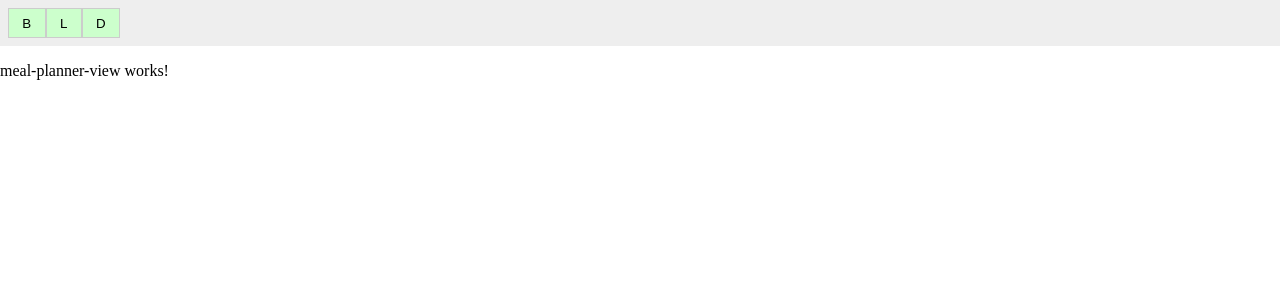
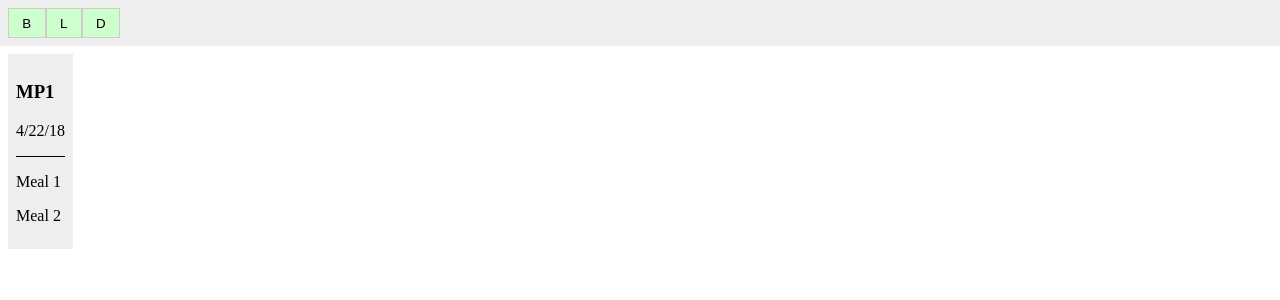
Before and after one commit to ManojBahuguna/Angular-Mealplanner, an Angular app: page / in a window 1280 px wide. Shown: the top 300 px of the page. Built offline with nearby package versions, Linux system fonts and the light colour scheme.

Commit message:
Added functionality to filter events by TimeSlot

```diff
--- a/src/app/app.component.html
+++ b/src/app/app.component.html
@@ -1 +1 @@
-<app-meal-planner></app-meal-planner>
+<app-meal-planner [name]="name" [events]="events"></app-meal-planner>
--- a/src/app/app.component.ts
+++ b/src/app/app.component.ts
@@ -6,5 +6,9 @@ import { Component } from '@angular/core';
   styleUrls: ['./app.component.css']
 })
 export class AppComponent {
-
+  name = 'MP1';
+  events = [
+    {id: 1, name: 'Meal 1', date: new Date('22 April 2018')},
+    {id: 2, name: 'Meal 2', date: new Date()},
+  ];
 }
--- a/src/app/meal-planner/meal-planner-toolbar/meal-planner-toolbar.component.ts
+++ b/src/app/meal-planner/meal-planner-toolbar/meal-planner-toolbar.component.ts
@@ -1,4 +1,5 @@
-import { Component, Input } from '@angular/core';
+import { Component, Input, Output } from '@angular/core';
+import Config from '../models/Config';
 
 @Component({
   selector: 'app-meal-planner-toolbar',
@@ -6,7 +7,7 @@ import { Component, Input } from '@angular/core';
   styleUrls: ['./meal-planner-toolbar.component.css']
 })
 export class MealPlannerToolbarComponent {
-  @Input() config:Object;
+  @Input() config:Config;
 
   constructor() { }
 
--- a/src/app/meal-planner/meal-planner-view/meal-planner-cell/meal-planner-cell.component.css
+++ b/src/app/meal-planner/meal-planner-view/meal-planner-cell/meal-planner-cell.component.css
@@ -0,0 +1,10 @@
+.calendar-cell {
+  background-color: #eee;
+  display: inline-block;
+  padding: 0.5em;
+  margin: 0.5em;
+}
+
+.calendar-cell header {
+  border-bottom: 1px solid;
+}
--- a/src/app/meal-planner/meal-planner-view/meal-planner-cell/meal-planner-cell.component.html
+++ b/src/app/meal-planner/meal-planner-view/meal-planner-cell/meal-planner-cell.component.html
@@ -1,3 +1,20 @@
-<p>
-  meal-planner-cell works!
-</p>
+<section class="calendar-cell">
+  <header>
+    <h3>{{config.name}}</h3>
+    <p class="calendar-date-info">
+      <span *ngIf="showDate">{{date | date: 'shortDate'}}</span>
+      <span *ngIf="showDay">{{date | date: 'E'}}</span>
+    </p>
+  </header>
+  <div class="content">
+    <div *ngIf="config.breakfast">
+      <p *ngFor="let meal of breakfastMeals" >{{meal.name}}</p>
+    </div>
+    <div *ngIf="config.lunch">
+      <p *ngFor="let meal of lunchMeals" >{{meal.name}}</p>
+    </div>
+    <div *ngIf="config.dinner">
+      <p *ngFor="let meal of dinnerMeals" >{{meal.name}}</p>
+    </div>
+  </div>
+</section>
--- a/src/app/meal-planner/meal-planner-view/meal-planner-cell/meal-planner-cell.component.ts
+++ b/src/app/meal-planner/meal-planner-view/meal-planner-cell/meal-planner-cell.component.ts
@@ -1,4 +1,7 @@
-import { Component, OnInit } from '@angular/core';
+import { Component, OnInit, Input } from '@angular/core';
+import Config, { INFO_MODE } from '../../models/Config';
+import { getTimeSlot } from '../../models/MealsCollection';
+import MealEvent, { TimeSlot } from '../../models/MealEvent';
 
 @Component({
   selector: 'app-meal-planner-cell',
@@ -6,10 +9,30 @@ import { Component, OnInit } from '@angular/core';
   styleUrls: ['./meal-planner-cell.component.css']
 })
 export class MealPlannerCellComponent implements OnInit {
+  @Input() config:Config;
+  @Input() date:Date;
+
+  showDate = true;
+  showDay = true;
+  breakfastMeals:Array<MealEvent>;
+  lunchMeals:Array<MealEvent>;
+  dinnerMeals:Array<MealEvent>;
 
   constructor() { }
 
   ngOnInit() {
+    switch(this.config.dateInfoMode) {
+      case INFO_MODE.date:
+        this.showDay = false;
+        break;
+      case INFO_MODE.day:
+        this.showDate = false;
+    }
+
+    const mealsByDate = this.config.mealEvents.mealsByDate.get(this.date.toLocaleDateString());
+    this.breakfastMeals = mealsByDate.get(TimeSlot.breakfast);
+    this.lunchMeals = mealsByDate.get(TimeSlot.lunch);
+    this.dinnerMeals = mealsByDate.get(TimeSlot.dinner);
   }
 
 }
--- a/src/app/meal-planner/meal-planner-view/meal-planner-view.component.html
+++ b/src/app/meal-planner/meal-planner-view/meal-planner-view.component.html
@@ -1,3 +1 @@
-<p>
-  meal-planner-view works!
-</p>
+<app-meal-planner-cell [config]="config" [date]="date" ></app-meal-planner-cell>
--- a/src/app/meal-planner/meal-planner-view/meal-planner-view.component.ts
+++ b/src/app/meal-planner/meal-planner-view/meal-planner-view.component.ts
@@ -1,4 +1,5 @@
 import { Component, Input } from '@angular/core';
+import Config from '../models/Config';
 
 @Component({
   selector: 'app-meal-planner-view',
@@ -6,6 +7,7 @@ import { Component, Input } from '@angular/core';
   styleUrls: ['./meal-planner-view.component.css']
 })
 export class MealPlannerViewComponent {
-  @Input() config:Object;
+  @Input() config:Config;
 
+  date = new Date();
 }
--- a/src/app/meal-planner/meal-planner.component.ts
+++ b/src/app/meal-planner/meal-planner.component.ts
@@ -1,14 +1,23 @@
-import { Component } from '@angular/core';
+import { Component, Input, OnInit } from '@angular/core';
+import Config from './models/Config';
+import MealsCollection from './models/MealsCollection';
 
 @Component({
   selector: 'app-meal-planner',
   templateUrl: './meal-planner.component.html',
   styleUrls: ['./meal-planner.component.css']
 })
-export class MealPlannerComponent {
-  config = {
-    breakfast: true,
-    lunch: true,
-    dinner: true
+
+export class MealPlannerComponent implements OnInit {
+  @Input() events = [];
+  @Input() name = '';
+
+  config = new Config;
+
+  ngOnInit() {
+    this.config.name = this.name;
+
+    this.config.mealEvents = new MealsCollection(this.events);
   }
+
 }
--- /dev/null
+++ b/src/app/meal-planner/models/Config.ts
@@ -0,0 +1,26 @@
+import MealsCollection from "./MealsCollection";
+
+export class DateRange {
+  from = new Date();
+  to = new Date();
+}
+
+export enum INFO_MODE {
+  date = 0,
+  day,
+  both
+}
+
+export default class Config {
+
+  name = '';
+
+  breakfast = true;
+  lunch = true;
+  dinner = true;
+
+  dateInfoMode:INFO_MODE = INFO_MODE.date;
+  dateRange = new DateRange();
+
+  mealEvents:MealsCollection;
+}
--- /dev/null
+++ b/src/app/meal-planner/models/MealEvent.ts
@@ -0,0 +1,12 @@
+export enum TimeSlot {
+  breakfast = 0,
+  lunch,
+  dinner
+}
+
+export default class MealEvent {
+  id:Number;
+  name:String;
+  date:Date;
+  timeSlot:TimeSlot;
+}
--- /dev/null
+++ b/src/app/meal-planner/models/MealsCollection.ts
@@ -0,0 +1,66 @@
+import MealEvent, { TimeSlot } from "./MealEvent";
+
+export const getTimeSlot = (date: Date):TimeSlot => {
+  const hours = date.getHours();
+
+  if(hours <= 10)
+    return TimeSlot.breakfast;
+  else if(hours <= 15)
+    return TimeSlot.lunch;
+  else
+    return TimeSlot.dinner;
+};
+
+export const parseToMealsArray = (array:Array<Object>):Array<MealEvent> => {
+  const mealEvents:Array<MealEvent> = [];
+  array.forEach(item => {
+    const event = new MealEvent();
+    event.id = item['id'];
+    event.name = item['name'];
+    event.date = item['date'];
+
+    event.timeSlot = getTimeSlot(event.date);
+
+    mealEvents.push(event);
+  });
+  return mealEvents;
+};
+
+export default class MealsCollection {
+  meals:Array<MealEvent>;
+  mealsByTimeSlots: Map<TimeSlot, Map<String, Array<MealEvent>>>;
+  mealsByDate: Map<String, Map<TimeSlot, Array<MealEvent>>>;
+
+  constructor(meals:Array<Object>) {
+    this.meals = [];
+    this.mealsByTimeSlots = new Map();
+    this.mealsByDate = new Map();
+
+    const parsedMeals = parseToMealsArray(meals);
+    parsedMeals.forEach((meal) => {
+      this.addMeal(meal);
+    });
+  }
+
+  addMeal(meal:MealEvent) {
+    this.meals.push(meal);
+
+    const dateString = meal.date.toLocaleDateString();
+
+    if(!this.mealsByDate.has(dateString))
+      this.mealsByDate.set(dateString, new Map());
+
+    const dateEvents = this.mealsByDate.get(dateString);
+    if(!dateEvents.has(meal.timeSlot))
+      dateEvents.set(meal.timeSlot, []);
+    dateEvents.get(meal.timeSlot).push(meal);
+
+    if(!this.mealsByTimeSlots.has(meal.timeSlot))
+      this.mealsByTimeSlots.set(meal.timeSlot, new Map());
+    const timeSlot = this.mealsByTimeSlots.get(meal.timeSlot);
+
+    if(!timeSlot.has(dateString))
+      timeSlot.set(dateString, []);
+    timeSlot.get(dateString).push(meal);
+  }
+}
```
